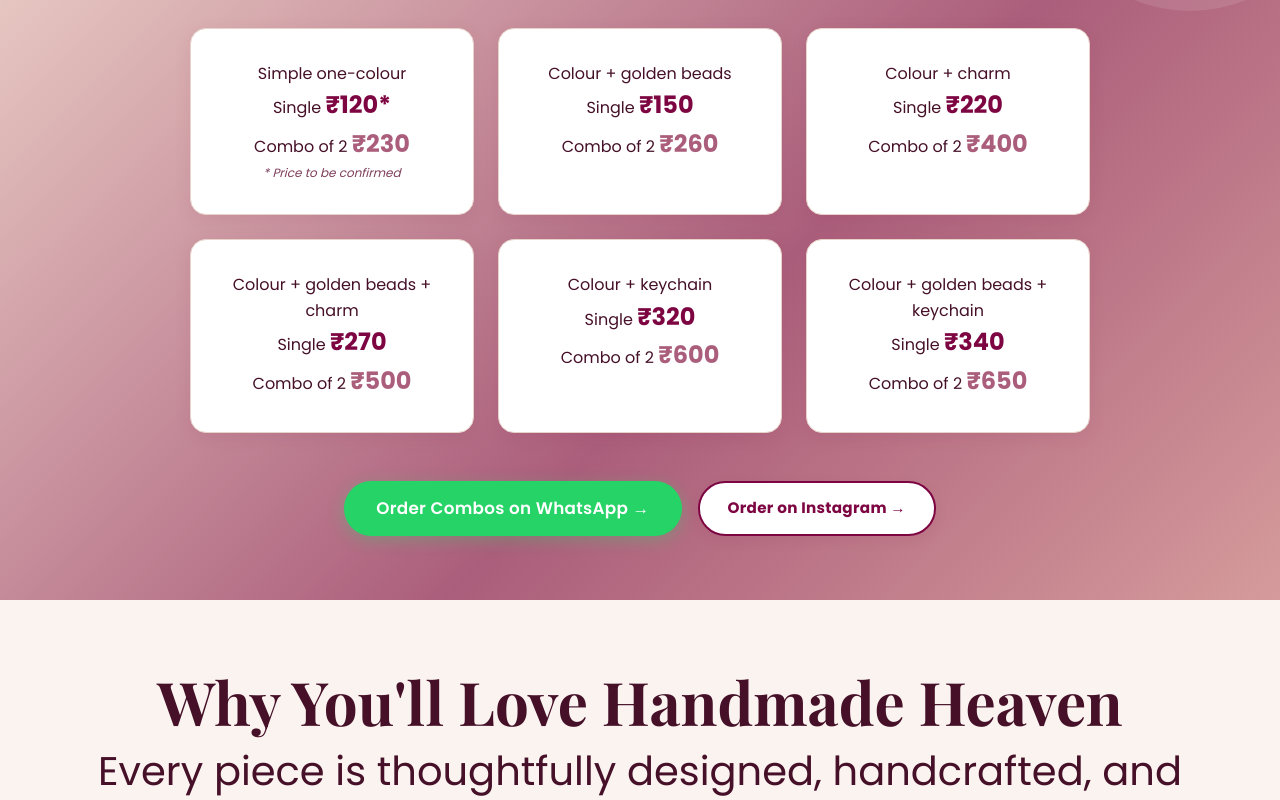
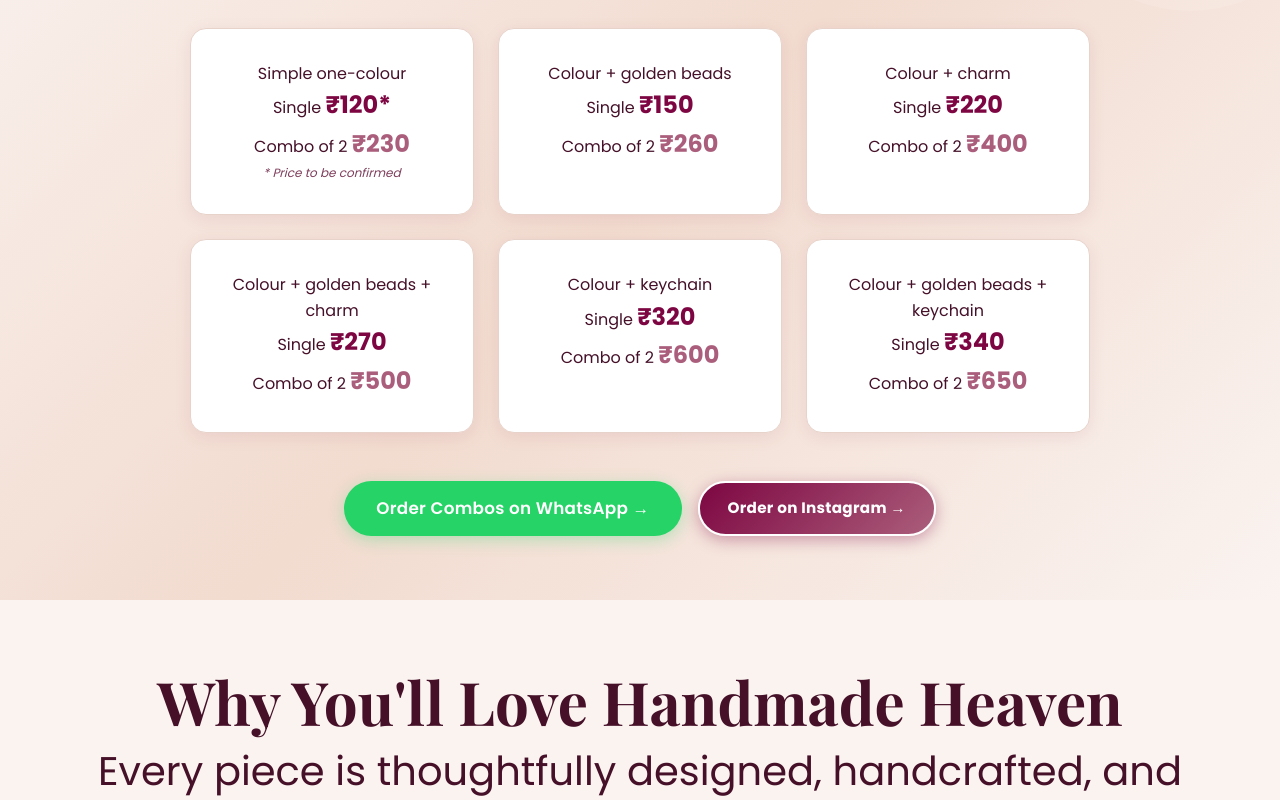
Before and after one commit to saurabhworkspacestudio-git/Handmade-Heaven, a plain HTML site: page index.html in a window 1280 px wide. Shown: the part 3307-4107 px from the top of the page. Drawn offline with nearby package versions, Linux system fonts and the light colour scheme; a web font is replaced by a local one.

Commit message:
Use white font on all dark buttons and apply elegant high-contrast styling to Order on Insta

```diff
--- a/css/style.css
+++ b/css/style.css
@@ -257,19 +257,25 @@ h4 {
 }
 
 .btn-instagram {
-  background: #FFFFFF;
-  color: #7D0642;
-  border: 2px solid #7D0642;
-  font-weight: 700;
-  box-shadow: 0 4px 14px rgba(125, 6, 66, 0.08);
-}
-
-.btn-instagram:hover {
   background: linear-gradient(135deg, #7D0642 0%, #AB5E7B 100%);
   color: #FFFFFF !important;
-  border-color: #7D0642;
+  border: 2px solid #FFFFFF;
+  font-weight: 700;
+  box-shadow: 0 4px 16px rgba(125, 6, 66, 0.35);
+}
+
+.btn-instagram:hover {
+  background: linear-gradient(135deg, #AB5E7B 0%, #7D0642 100%);
+  color: #FFFFFF !important;
+  border-color: #FFFFFF;
   transform: translateY(-2px);
-  box-shadow: 0 6px 20px rgba(125, 6, 66, 0.25);
+  box-shadow: 0 8px 24px rgba(125, 6, 66, 0.5);
+}
+
+.combo-section {
+  background: linear-gradient(135deg, #FAF3F0 0%, #F2DBCF 50%, #E8D3CA 100%);
+  position: relative;
+  overflow: hidden;
 }
 
 .btn-whatsapp {
@@ -1038,7 +1044,7 @@ h4 {
 
 /* ---------- Combo Deals Section ---------- */
 .combo-section {
-  background: linear-gradient(135deg, var(--color-secondary), var(--color-primary) 60%, var(--color-accent1));
+  background: linear-gradient(135deg, #FAF3F0 0%, #F2DBCF 50%, #FAF3F0 100%);
   position: relative;
   overflow: hidden;
 }
```
